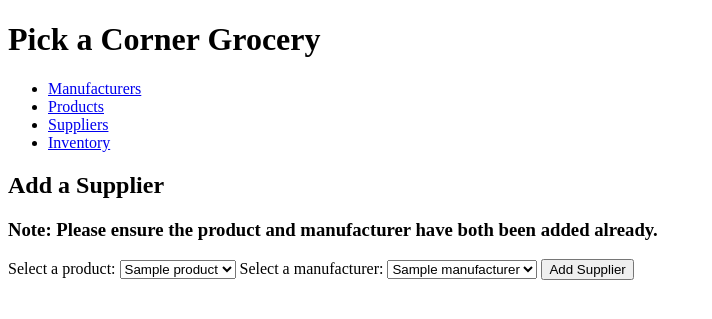
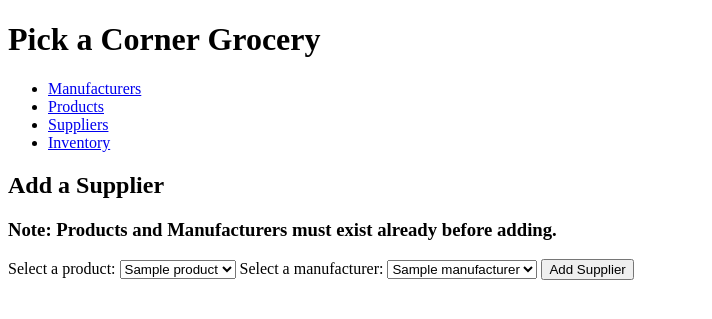
Before and after one commit to murrayscott/project1, a Flask app: page /suppliers/new in a window 1280 px wide. Shown: the top 319 px of the page, without its empty margins (0-712 px from the left). Run offline with Flask 2, Linux system fonts and the light colour scheme; a database or web service that is not in the repository returns one stand-in record (values such as "Sample title"); some libraries are stand-ins or nearby versions.

Commit message:
updated information text on the new page

```diff
--- a/templates/suppliers/new.html
+++ b/templates/suppliers/new.html
@@ -3,7 +3,7 @@
 {% block content %}
 <h1>Add a Supplier</h1>
 
-<h3>Note: Please ensure the product and manufacturer have both been added already.</h3>
+<h3>Note: Products and Manufacturers must exist already before adding.</h3>
 
 <form action="/suppliers" method="post">
   <label for="product">Select a product:</label>
```
